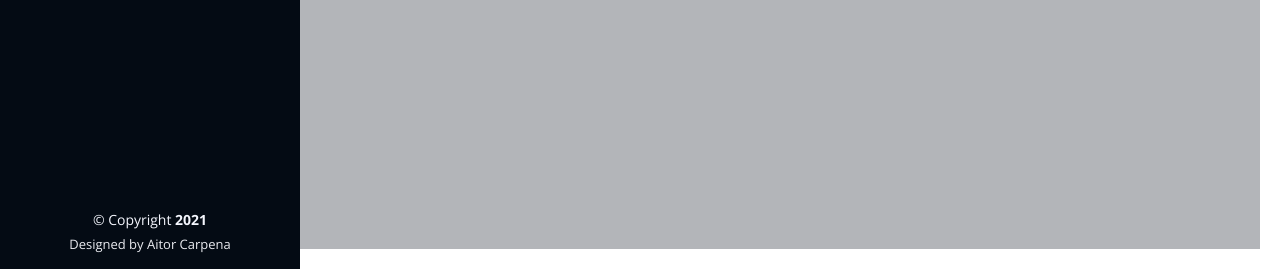
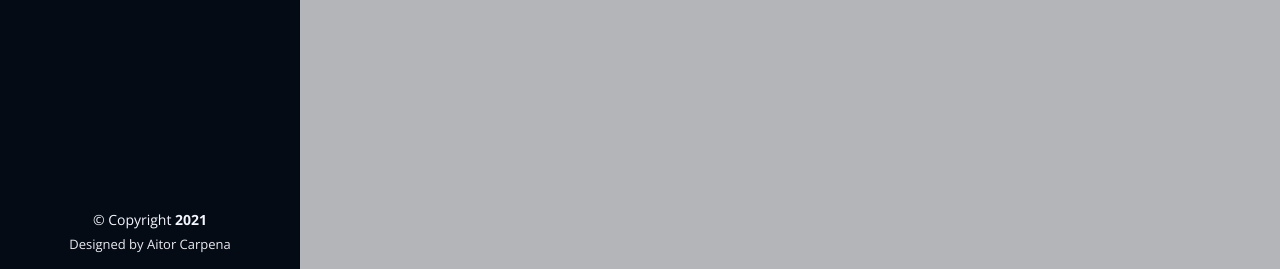
Before and after one commit to aitorcarpena95/mdesignWeb, a plain HTML site: page index.html in a window 1280 px wide. Shown: the part 531-800 px from the top of the page. Drawn offline with nearby package versions, Linux system fonts and the light colour scheme.

Commit message:
style fix

```diff
--- a/assets/css/style.css
+++ b/assets/css/style.css
@@ -5,11 +5,10 @@ body {
   font-family: "Open Sans", sans-serif;
   color: #272829;
   position: absolute;
-  top: 20px;
-  left: 20px;
-  bottom: 20px;
-  right: 20px;
-  padding: 30px;
+  top: 0;
+  left: 0;
+  bottom: 0;
+  right: 0;
   overflow-y: scroll;
   overflow-x: hidden;
 }
@@ -1098,9 +1097,9 @@ html {
 ::-webkit-scrollbar-thumb {
   -webkit-border-radius: 10px;
   border-radius: 10px;
-  background: rgba(255,0,0,0.8);
+  background: rgba(4,11,20,0.8);
   -webkit-box-shadow: inset 0 0 6px rgba(0,0,0,0.5);
 }
 ::-webkit-scrollbar-thumb:window-inactive {
-background: rgba(255,0,0,0.4);
+background: rgba(12, 84, 173, 0.4);
 }
```
